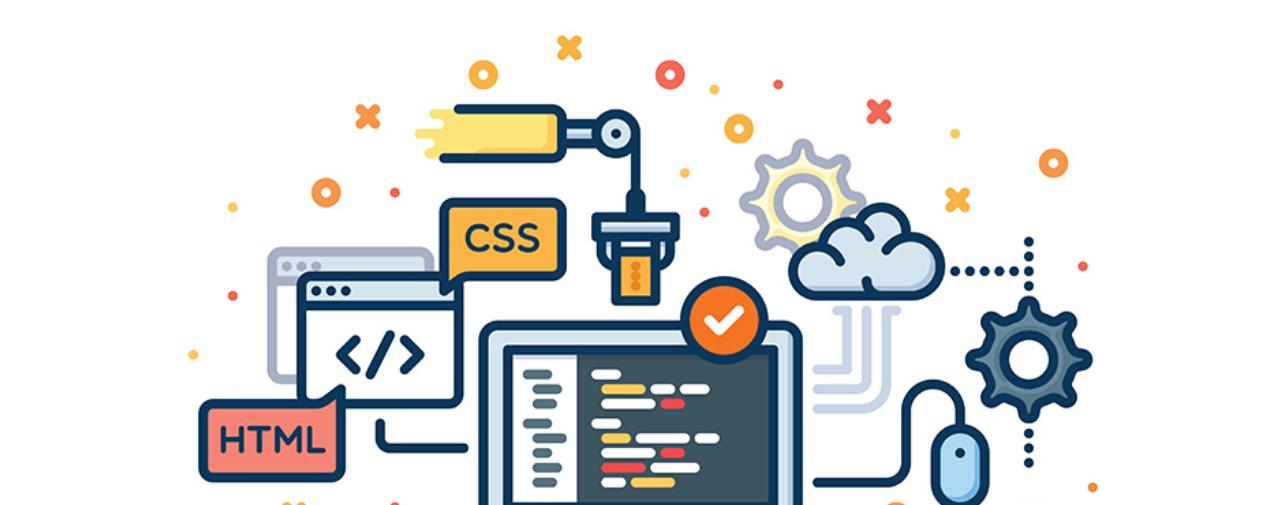
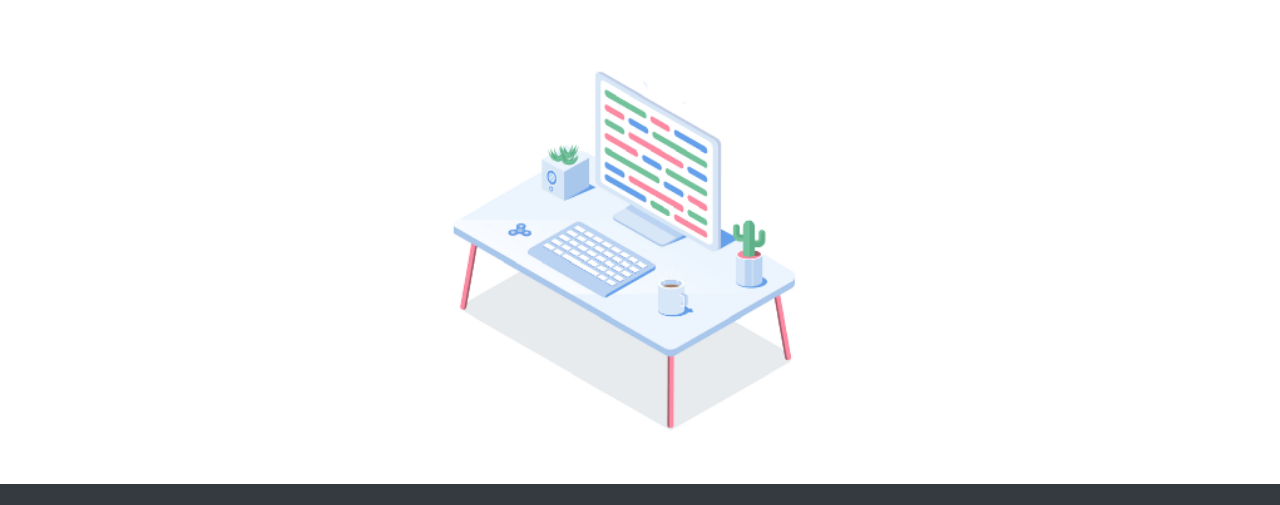
Before and after one commit to JoeAiken/ProfessionalPorfolio, a website: page public/index.html in a window 1280 px wide. Shown: the part 93-598 px from the top of the page. Drawn offline with nearby package versions, Linux system fonts and the light colour scheme.

Commit message:
updated parallax

```diff
--- a/public/css/style.css
+++ b/public/css/style.css
@@ -17,8 +17,8 @@ h2 {
 }
 
 .parallax {
-  background-image: url("../images/coding.jpg");
-  height: 80vH;
+  background-image: url("../images/desk.png");
+  height: 500px;
   background-attachment: fixed;
   background-position: center;
   background-repeat: no-repeat;
```
Also changed, not shown: public/images/desk.png (added), public/images/front-end-tools-740x192.png (added), public/images/frontEnd.png (added), public/images/htmlCss.png (added).
